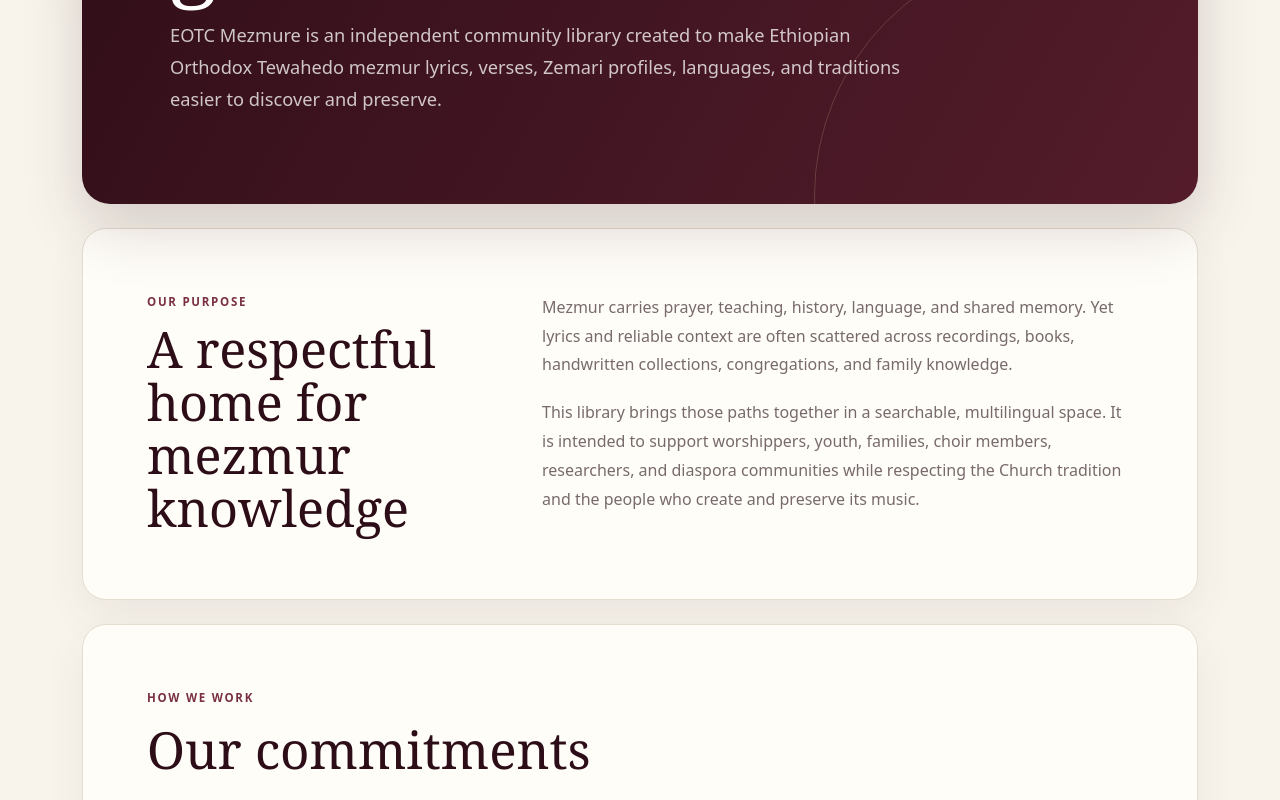
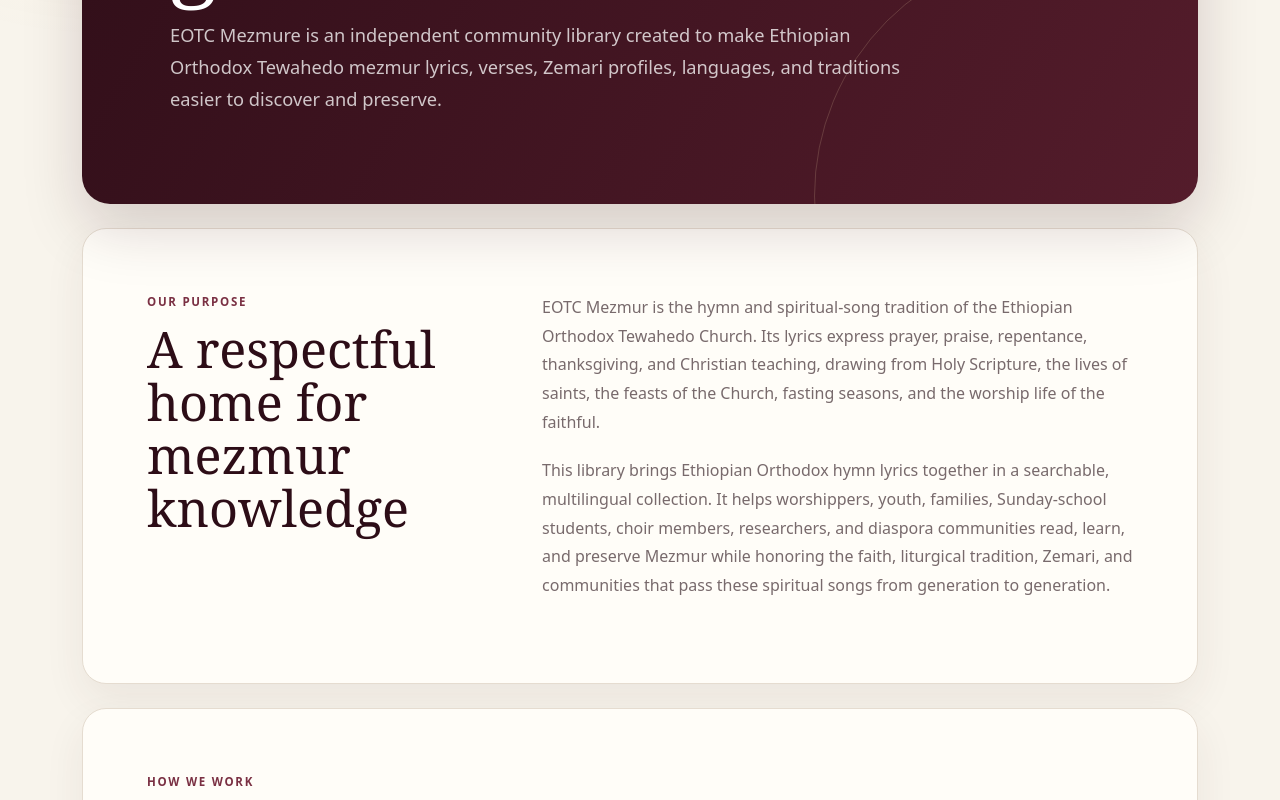
Before and after one commit to Asfawh/mezmure_mern, a React (Vite) app in the folder client/: page /about in a window 1280 px wide. Shown: the part 549-1349 px from the top of the page. Built offline with nearby package versions, Linux system fonts and the light colour scheme; no server answers.

Commit message:
Clarify EOTC Mezmur description

```diff
--- a/client/src/views/About.jsx
+++ b/client/src/views/About.jsx
@@ -24,8 +24,8 @@
           <h2 id="our-story-title">A respectful home for mezmur knowledge</h2>
         </div>
         <div>
-          <p>Mezmur carries prayer, teaching, history, language, and shared memory. Yet lyrics and reliable context are often scattered across recordings, books, handwritten collections, congregations, and family knowledge.</p>
-          <p>This library brings those paths together in a searchable, multilingual space. It is intended to support worshippers, youth, families, choir members, researchers, and diaspora communities while respecting the Church tradition and the people who create and preserve its music.</p>
+          <p>EOTC Mezmur is the hymn and spiritual-song tradition of the Ethiopian Orthodox Tewahedo Church. Its lyrics express prayer, praise, repentance, thanksgiving, and Christian teaching, drawing from Holy Scripture, the lives of saints, the feasts of the Church, fasting seasons, and the worship life of the faithful.</p>
+          <p>This library brings Ethiopian Orthodox hymn lyrics together in a searchable, multilingual collection. It helps worshippers, youth, families, Sunday-school students, choir members, researchers, and diaspora communities read, learn, and preserve Mezmur while honoring the faith, liturgical tradition, Zemari, and communities that pass these spiritual songs from generation to generation.</p>
         </div>
       </section>
 
```
